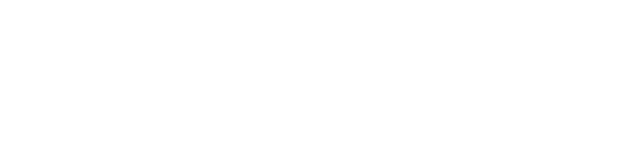
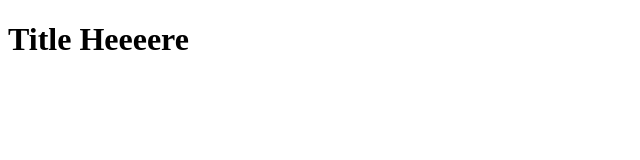
Before and after one commit to k-marczak/js-kurs, a plain HTML site: page index.html in a window 1280 px wide. Shown: the whole page, without its empty margins (0-640 px from the left). Drawn offline with Linux system fonts and the light colour scheme.

Commit message:
add Title

```diff
--- a/app.js
+++ b/app.js
@@ -0,0 +1 @@
+console.log("Hello from JS")
--- a/index.html
+++ b/index.html
@@ -8,5 +8,10 @@
 </head>
 <body>
 
+    <h1>
+        Title Heeeere
+    </h1>
+
+    <script src="app.js"></script>
 </body>
 </html>
```
